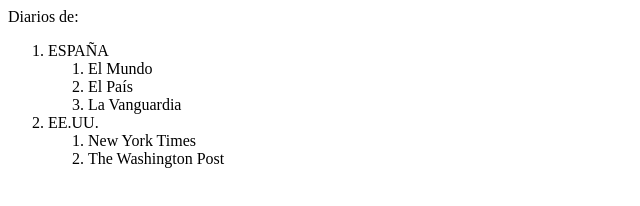
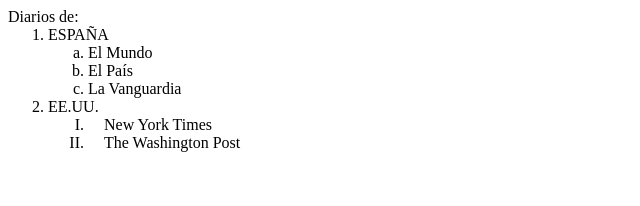
Before and after one commit to ansualo/retoCSS15, a plain HTML site: page index.html in a window 1280 px wide. Shown: the whole page, without its empty margins (0-640 px from the left). Drawn offline with Linux system fonts and the light colour scheme.

Commit message:
añado el estilo a la tabla con css

```diff
--- a/css/style.css
+++ b/css/style.css
@@ -0,0 +1,13 @@
+.paises{
+    margin: 0;
+    list-style-type: decimal;
+}
+.españa{
+    list-style-type:lower-alpha;
+}
+.eeuu{
+    list-style-type:upper-roman;
+}
+.newspaper{
+   padding-left: 1em;
+}
--- a/index.html
+++ b/index.html
@@ -9,17 +9,17 @@
 </head>
 <body>
     <header>Diarios de:</header>
-        <ol>
+        <ol class="paises">
             <li>ESPAÑA</li>
-                <ol>
+                <ol class="españa">
                     <li>El Mundo</li>
                     <li>El País</li>
                     <li>La Vanguardia</li>
                 </ol>
             <li>EE.UU.</li>
-                <ol>
-                    <li>New York Times</li>
-                    <li>The Washington Post</li>
+                <ol class="eeuu">
+                    <li class="newspaper">New York Times</li>
+                    <li class="newspaper">The Washington Post</li>
                 </ol>
         </ol>
 </body>
```
